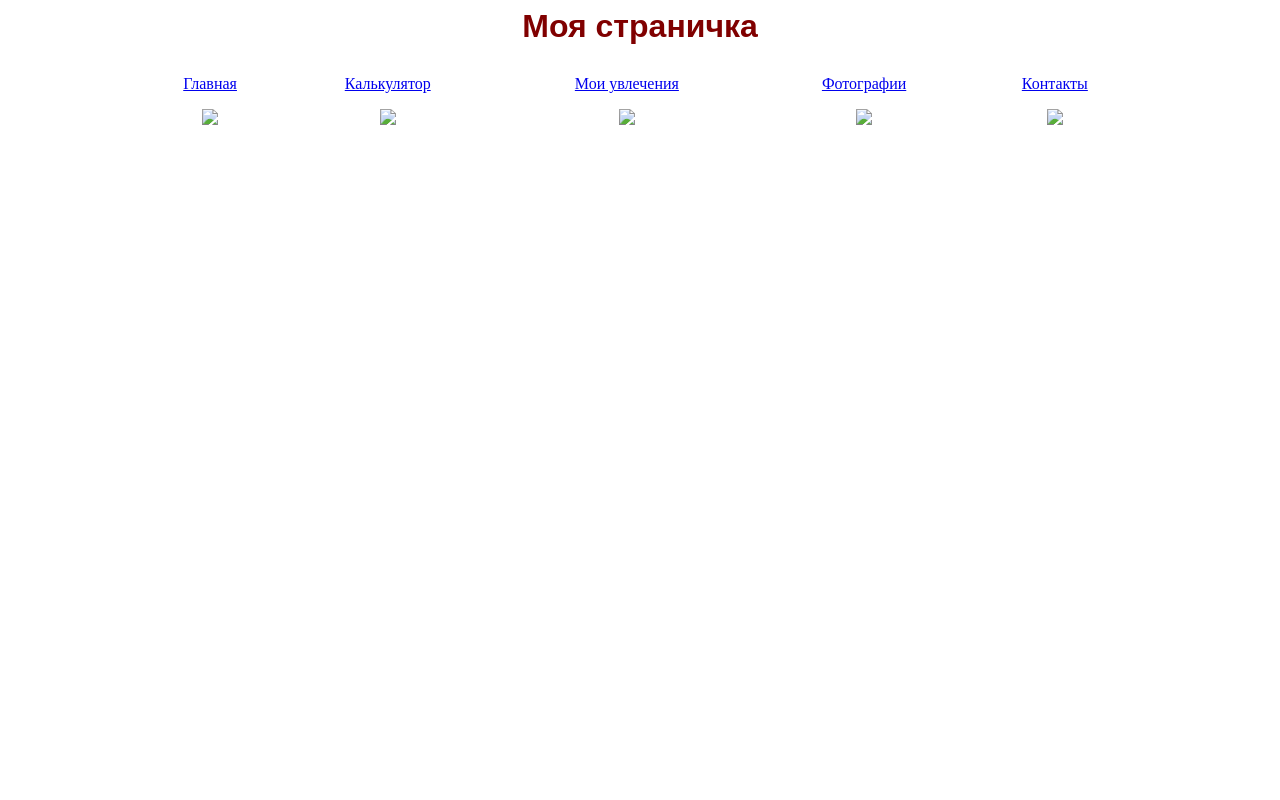
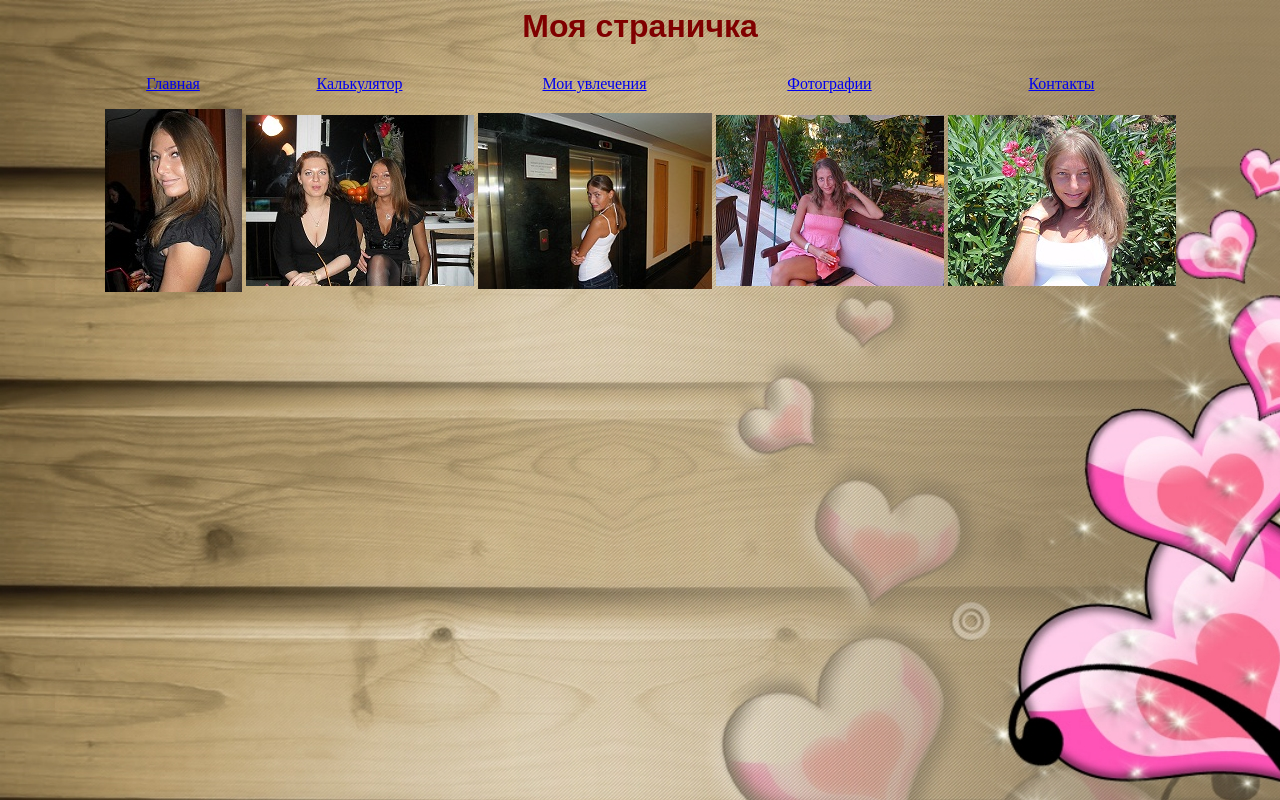
Before and after one commit to sergoff83/julia, a plain HTML site: page foto.htm in a window 1280 px wide. Drawn offline with Linux system fonts and the light colour scheme.

Commit message:
Update foto.htm

```diff
--- a/foto.htm
+++ b/foto.htm
@@ -22,7 +22,7 @@
   -->
 </STYLE>
 
-<BODY background="bcground2.jpg">
+<BODY background="img\bcground2.jpg">
 
 <DIV ALIGN="center">
 <h1>
@@ -56,22 +56,22 @@
         </TR>
 
         <TR>
-        <TD ALIGN="center">  <IMG src="picture1.jpg">
+        <TD ALIGN="center">  <IMG src="img\picture1.jpg">
 
         </TD>
         <TD ALIGN="center">
 
-        <IMG src="picture2.jpg">
+        <IMG src="img\picture2.jpg">
         </TD>
 
         <TD ALIGN="center">
-        <IMG src="picture3.jpg">
+        <IMG src="img\picture3.jpg">
         </TD>
         <TD ALIGN="center">
-        <IMG src="picture4.jpg">
+        <IMG src="img\picture4.jpg">
         </TD>
         <TD ALIGN="center">
-         <IMG src="picture5.jpg">
+         <IMG src="img\picture5.jpg">
          </TD>
         </TR>
 
```
